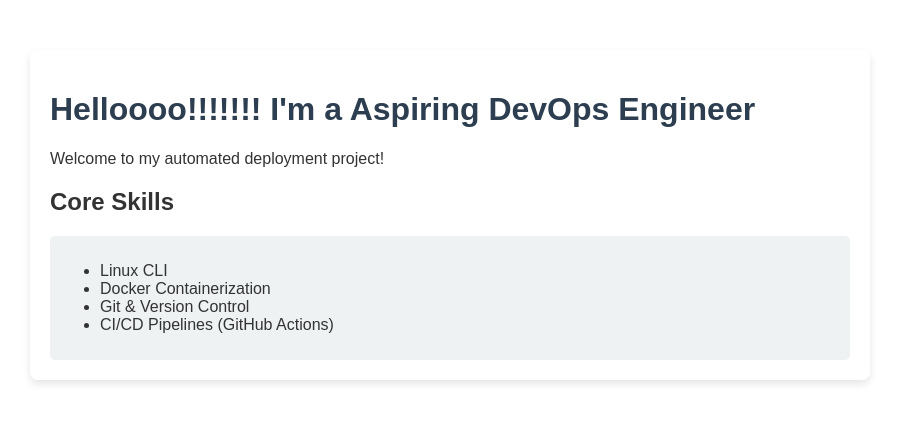
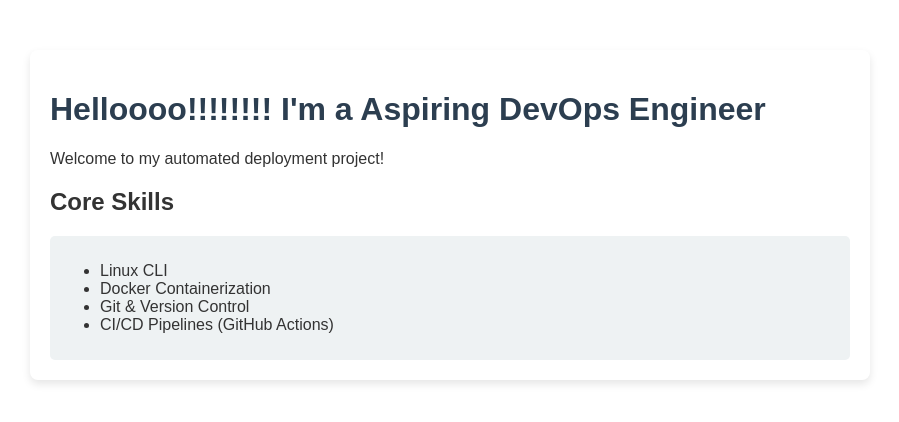
Before and after one commit to pavan-tech369/my-cv-app, a plain HTML site: page index.html in a window 1280 px wide. Shown: the whole page, without its empty margins (190-1089 px from the left). Drawn offline with Linux system fonts and the light colour scheme.

Commit message:
final update

```diff
--- a/index.html
+++ b/index.html
@@ -21,7 +21,7 @@
     </style>
 </head>
 <body>
-    <h1>Helloooo!!!!!!! I'm a Aspiring DevOps Engineer</h1>
+    <h1>Helloooo!!!!!!!! I'm a Aspiring DevOps Engineer</h1>
     <p>Welcome to my automated deployment project!</p>
 
     <h2>Core Skills</h2>
```
